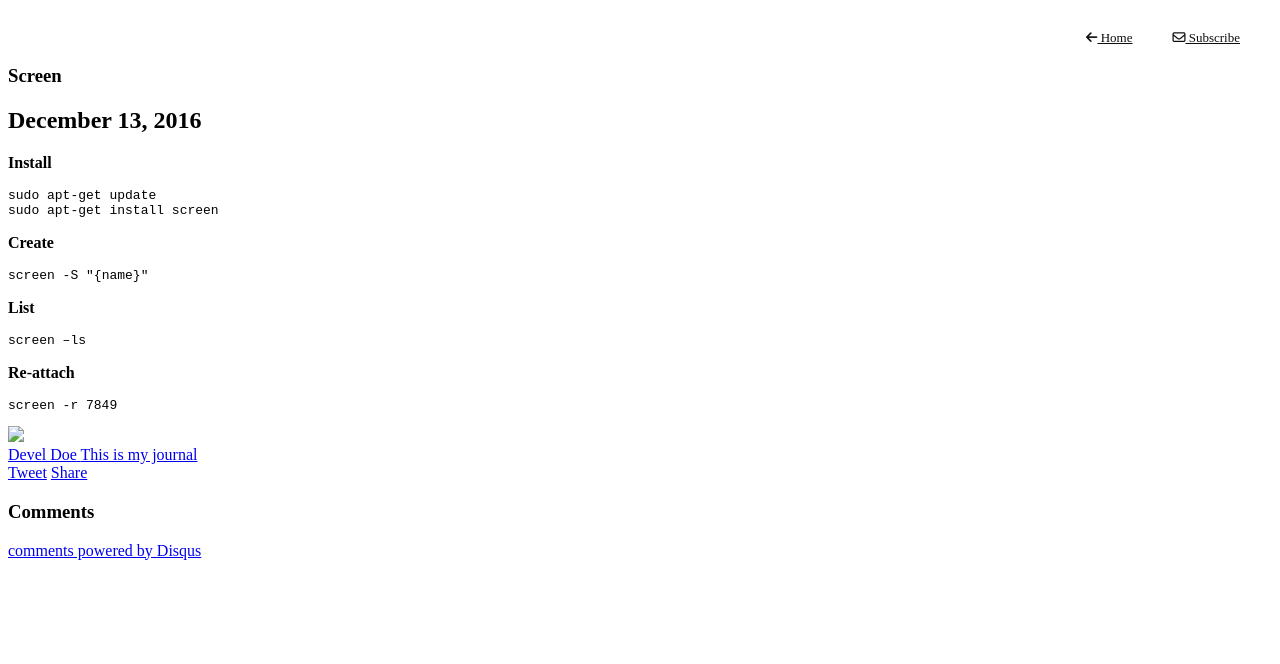
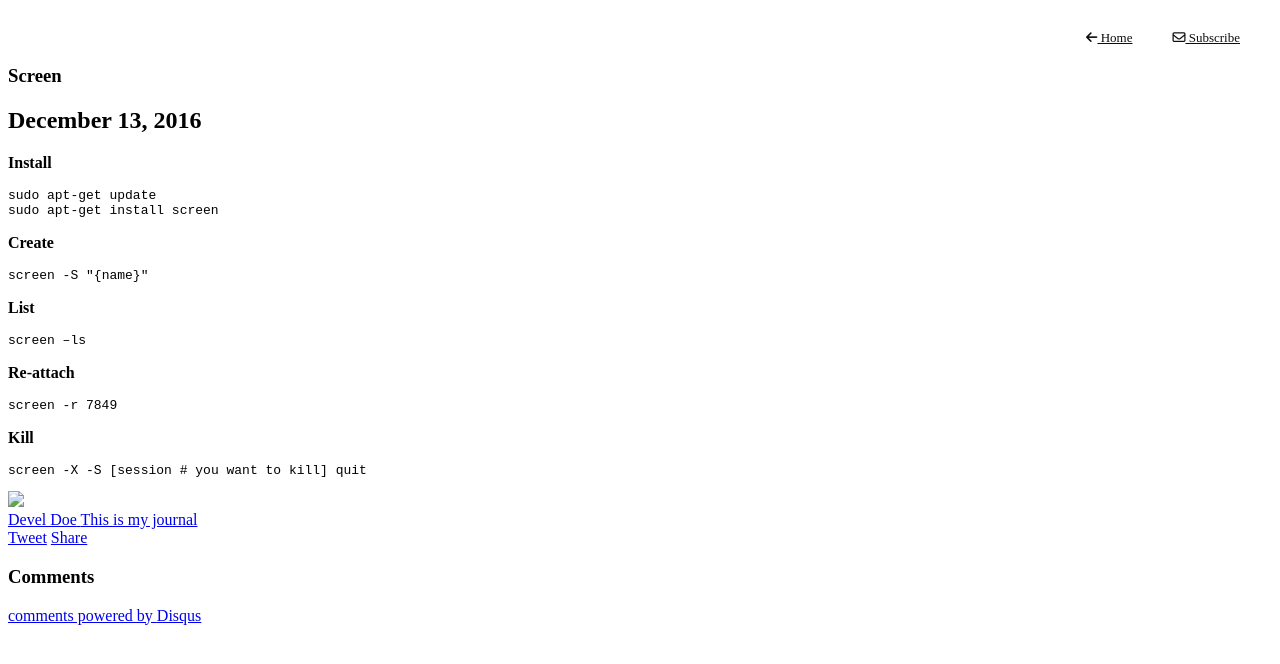
Before and after one commit to develdoe/develdoe.github.io, a Jekyll site: the page built from _posts/2016-12-13-screen.md, in a window 1280 px wide. Shown: the top 664 px of the page. Built offline with Jekyll 4.4.1, drawn with Linux system fonts in a browser that asks for light colours; nearby versions of some CDN libraries; comment, search, counter and statistics services are not loaded.

Commit message:
Updated 2016-12-13-screen.md

````diff
--- a/_posts/2016-12-13-screen.md
+++ b/_posts/2016-12-13-screen.md
@@ -28,3 +28,9 @@ screen –ls
 ```bash
 screen -r 7849
 ```
+
+**Kill**
+
+```bash
+screen -X -S [session # you want to kill] quit
+```
````
